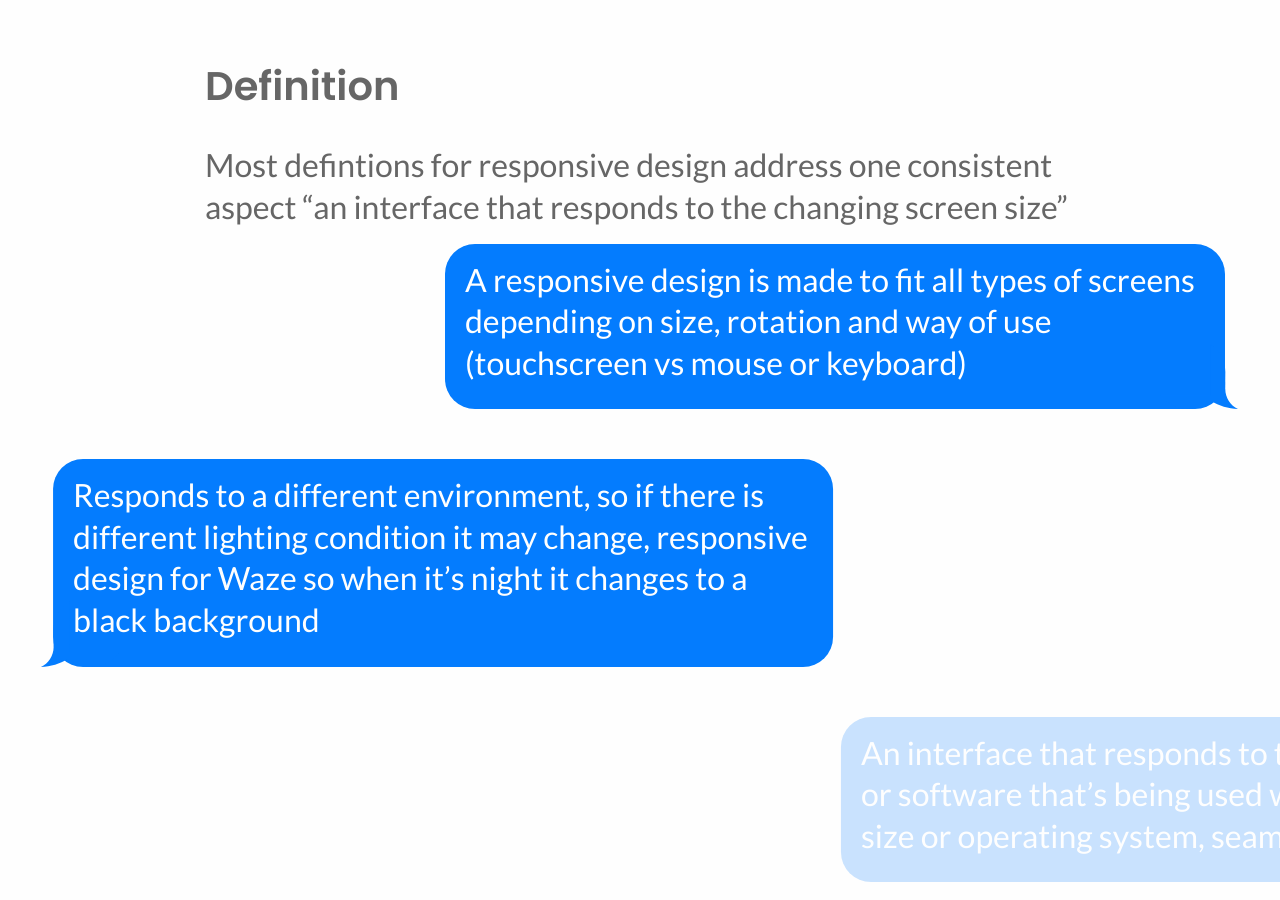
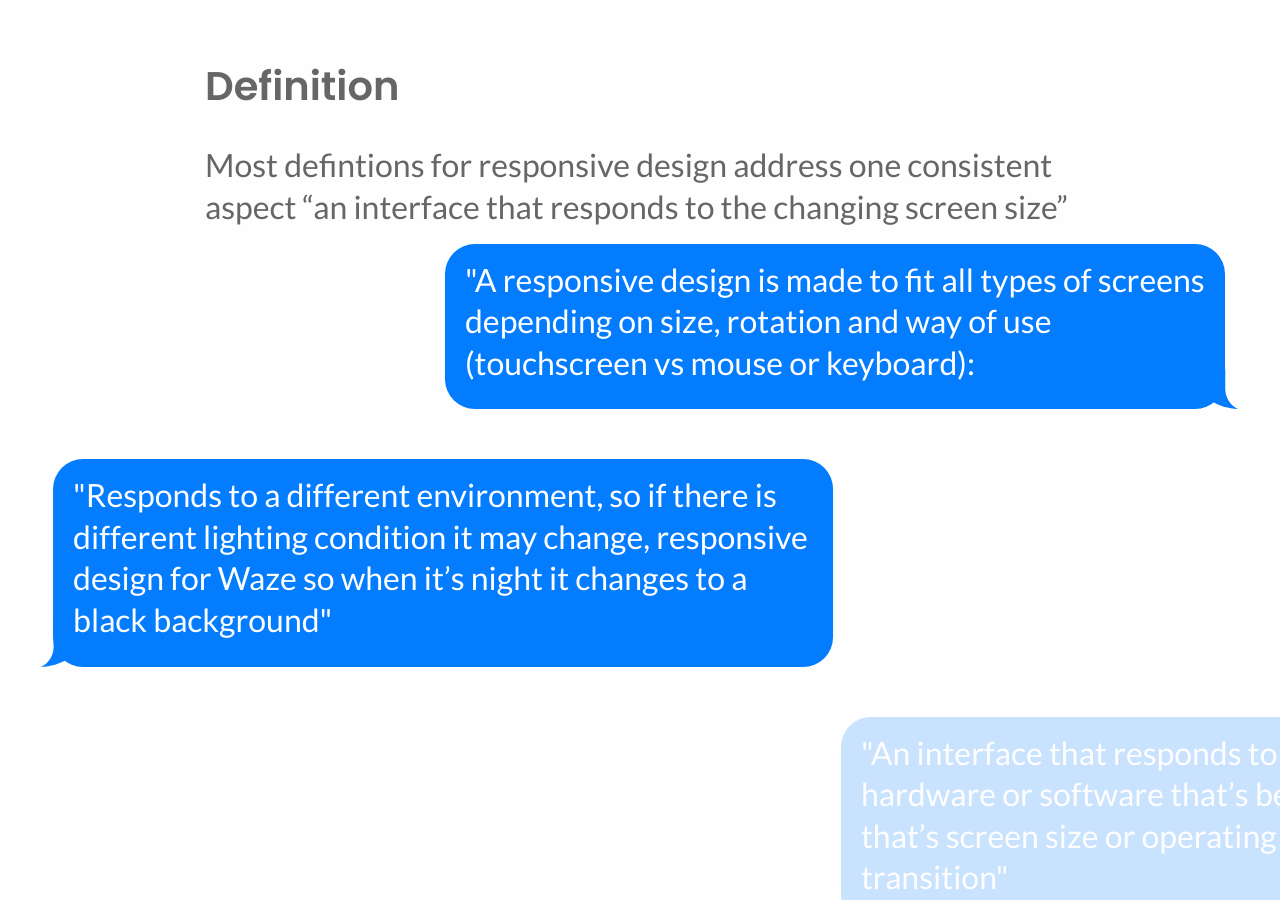
Before and after one commit to naher94/fluid-design, a Jekyll site: the page built from index.html, in a window 1280 px wide and 900 px high, scrolled down 9525 px. Built offline with Jekyll 4.4.1, drawn with Linux system fonts in a browser that asks for light colours.

Commit message:
Copy Updates

```diff
--- a/index.html
+++ b/index.html
@@ -145,19 +145,19 @@ layout: default
   <div class="small-12 columns">
     <div class="right-message message-bubble small-11 small-offset-1 medium-8 medium-offset-4">
       <img src="../img/sent-message-hook-right.svg" class="sent-message-hook-right"/>
-      <p>A responsive design is made to fit all types of screens depending on size, rotation and way of use (touchscreen vs mouse or keyboard)</p>
+      <p>"A responsive design is made to fit all types of screens depending on size, rotation and way of use (touchscreen vs mouse or keyboard):</p>
     </div>
   </div>
   <div class="small-12 columns">
     <div class="left-message message-bubble small-11 medium-8 left-message">
       <img src="../img/sent-message-hook-left.svg" class="sent-message-hook-left"/>
-      <p>Responds to a different environment, so if there is different lighting condition it may change, responsive design for Waze so when it’s night it changes to a black background</p>
+      <p>"Responds to a different environment, so if there is different lighting condition it may change, responsive design for Waze so when it’s night it changes to a black background"</p>
     </div>
   </div>
   <div class="small-12 columns">
     <div class="right-message message-bubble small-11 small-offset-1 medium-8 medium-offset-4">
       <img src="../img/sent-message-hook-right.svg" class="sent-message-hook-right"/>
-      <p>An interface that responds to the changing hardware or software that’s being used whether that’s screen size or operating system, seamless transition</p>
+      <p>"An interface that responds to the changing hardware or software that’s being used whether that’s screen size or operating system, seamless transition"</p>
     </div>
   </div>
   <div class="small-12 medium-9 medium-centered columns">
@@ -277,23 +277,23 @@ layout: default
   <div class="small-12 columns">
     <div class="left-message message-bubble small-11 medium-8">
       <img src="../img/sent-message-hook-left.svg" class="sent-message-hook-left"/>
-      <p>I am more likely to buy when using voice and browse on my phone.</p>
+      <p>"I am more likely to buy when using voice and browse on my phone."</p>
     </div>
   </div>
   <div class="small-12 columns">
     <div class="right-message message-bubble small-11 small-offset-1 medium-8 medium-offset-4">
-      <p>Payment on voice would be strange for a first time [purchase]</p>
+      <p>"Payment on voice would be strange for a first time [purchase]"</p>
       <img src="../img/sent-message-hook-right.svg" class="sent-message-hook-right"/>
     </div>
   </div>
   <div class="small-12 columns">
     <div class="left-message message-bubble small-11 medium-8" style="margin-bottom: 10px;">
-      <p>why don’t I use both platforms together?</p>
+      <p>"Why don’t I use both platforms together?"</p>
     </div>
   </div>
   <div class="small-12 columns">
     <div class="left-message message-bubble small-11 medium-8">
-      <p>voice and mobile [used together] could be a great experience?</p>
+      <p>"voice and mobile [used together] could be a great experience?"</p>
       <img src="../img/sent-message-hook-left.svg" class="sent-message-hook-left"/>
     </div>
   </div>
```
Also changed, not shown: 2 other files.
